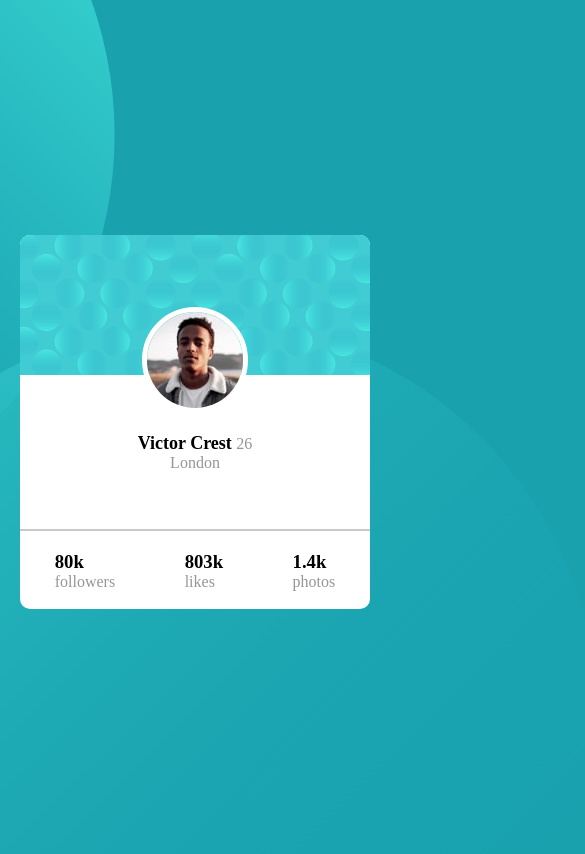
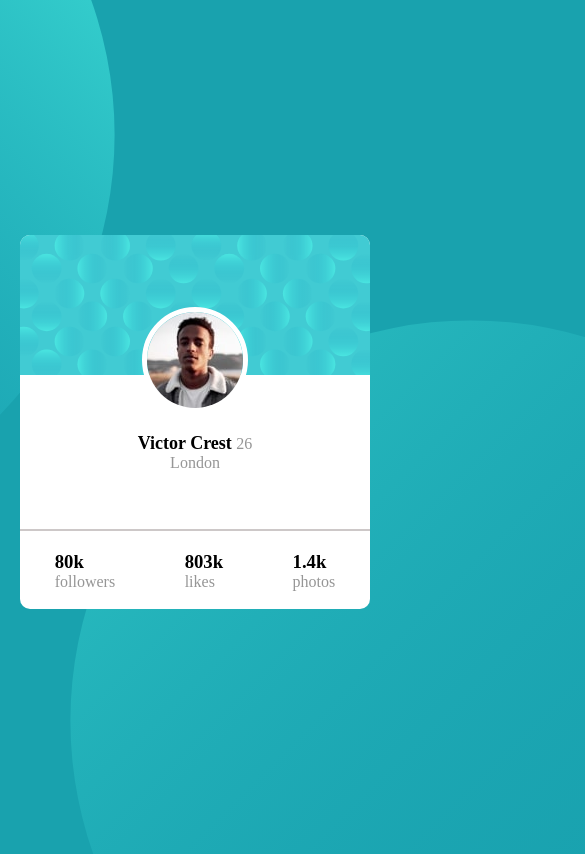
Before and after one commit to Janisetetteh/Profile-Card, a plain HTML site: page index.html in a window 390 px wide. Shown: the top 854 px of the page, 585 px wide, since content can reach past the window. Drawn offline with Linux system fonts and the light colour scheme.

Commit message:
Update style

```diff
--- a/style.css
+++ b/style.css
@@ -9,6 +9,7 @@ body{
     flex-direction: column;
     justify-content: center;
     height:100vh;
+    overflow:hidden;
 
 }
 .profile-container{
@@ -80,3 +81,10 @@ span{
     left:-30rem;
     z-index: 1;
 }
+
+@media only screen and (max-width:480px) {
+    #pattern_bottom{
+        right:-30rem;
+
+    }
+}
```
